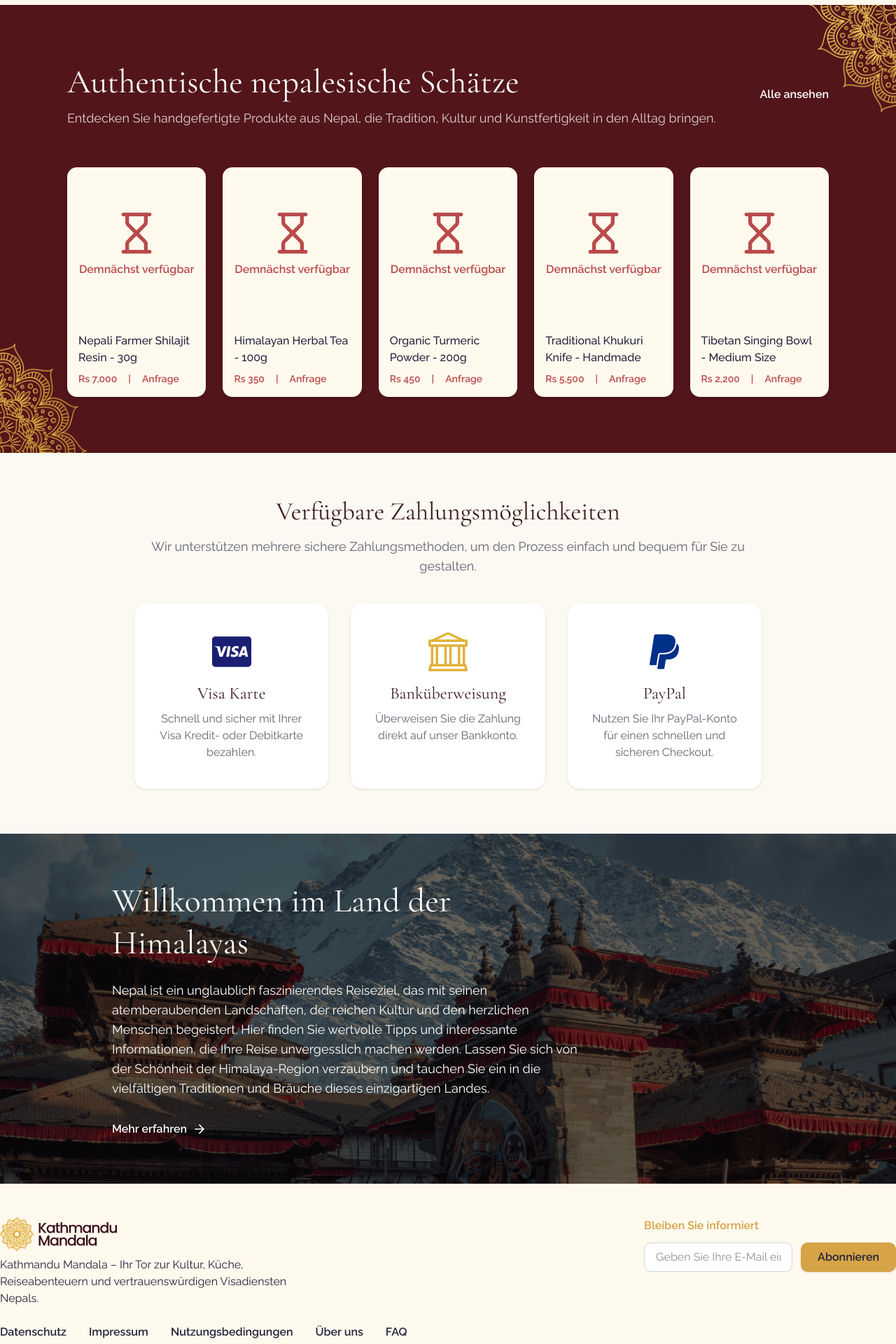
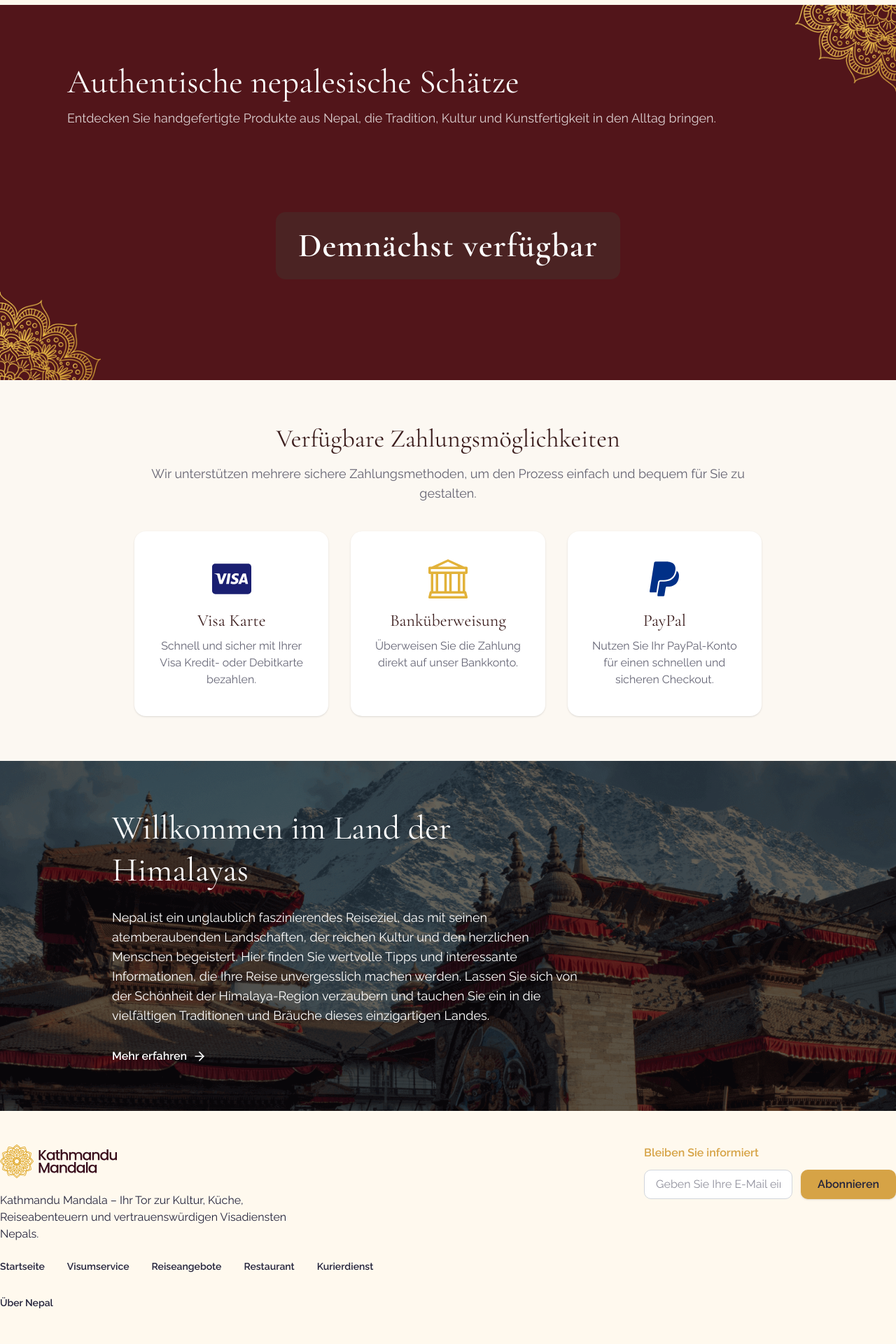
Before and after one commit to sarthakshrestha/kathmandu-mandala, a Next.js app: page / in a window 1280 px wide. Shown: the part 4940-6860 px from the top of the page at 70% size. Built offline with nearby package versions, Linux system fonts and the light colour scheme.

Commit message:
feat: added menu pdf and coming soon

```diff
--- a/public/locales/de.json
+++ b/public/locales/de.json
@@ -251,5 +251,12 @@
   "form_select_gender": "Geschlecht auswählen",
   "faq_heading": "Häufig gestellte Fragen",
   "faq_subheading": "Ihre Fragen beantwortet",
-  "faq_label": "FAQs"
+  "faq_label": "FAQs",
+  "faq_tab_general": "Allgemein",
+  "faq_tab_visa": "Visumantrag",
+  "faq_tab_tour": "Reisepakete",
+  "faq_tab_restaurant": "Restaurant",
+  "faq_tab_shop": "Shop",
+  "faq_tab_courier": "Kurier",
+  "navbar_menu_home": "Startseite"
 }
--- a/public/locales/en.json
+++ b/public/locales/en.json
@@ -251,5 +251,12 @@
   "form_select_gender": "Select gender",
   "faq_heading": "Frequently asked questions",
   "faq_subheading": "Your questions answered here",
-  "faq_label": "FAQs"
+  "faq_label": "FAQs",
+  "faq_tab_general": "General",
+  "faq_tab_visa": "Visa Application",
+  "faq_tab_tour": "Tour packages",
+  "faq_tab_restaurant": "Restaurant",
+  "faq_tab_shop": "Shop",
+  "faq_tab_courier": "Courier",
+  "navbar_menu_home": "Home"
 }
--- a/src/app/components/landing-page-components/component-3.tsx
+++ b/src/app/components/landing-page-components/component-3.tsx
@@ -41,7 +41,8 @@ export default function Component3() {
             </li>
           </ul>
           <a
-            href="#"
+            href="/files/Menu.pdf"
+            download
             className="inline-block bg-[#D6A346] hover:bg-[#c9a13e] text-zinc-900 font-links font-semibold px-6 py-3 rounded-lg shadow transition text-base mt-2"
           >
             {t("download_menu")}
--- a/src/app/components/landing-page-components/component-6.tsx
+++ b/src/app/components/landing-page-components/component-6.tsx
@@ -67,15 +67,15 @@ export default function Component6() {
                 "Discover handcrafted products from Nepal, blending tradition, culture, and artistry into everyday life."}
             </p>
           </div>
-          <a
+          {/* <a
             href="#"
             className="text-white font-links font-semibold text-base hover:underline self-end md:self-center"
           >
             {t("view_all") || "View all"}
-          </a>
+          </a> */}
         </div>
         {/* Products Grid */}
-        <div className="grid grid-cols-1 sm:grid-cols-2 md:grid-cols-3 lg:grid-cols-5 gap-6">
+        {/* <div className="grid grid-cols-1 sm:grid-cols-2 md:grid-cols-3 lg:grid-cols-5 gap-6">
           {products.map((product, idx) => (
             <div
               key={idx}
@@ -99,6 +99,13 @@ export default function Component6() {
               </div>
             </div>
           ))}
+        </div> */}
+        <div className="flex items-center justify-center w-full py-16">
+          <div className="bg-[#4B2323] rounded-xl px-8 py-6 flex items-center justify-center">
+            <span className="text-white font-garamond text-2xl sm:text-3xl md:text-5xl font-semibold tracking-wide">
+              {t("coming_soon") || "COMING SOON"}
+            </span>
+          </div>
         </div>
       </div>
     </section>
--- a/src/app/components/reusable/footer.tsx
+++ b/src/app/components/reusable/footer.tsx
@@ -10,11 +10,11 @@ export default function Footer() {
   }
 
   return (
-    <footer className="bg-[#FFF9EE] w-full pt-12 pb-6 max-sm:px-8">
-      <div className="max-w-[85rem] mx-auto flex flex-col md:flex-row justify-between gap-10">
+    <footer className="bg-[#FFF9EE]  pt-12 pb-6 max-sm:px-8 ">
+      <div className="max-w-[85rem] mx-auto flex flex-col md:flex-row justify-between gap-10 ">
         {/* Left Section */}
         <div className="flex-1 mb-8 md:mb-0">
-          <div className="flex items-center max-sm:items-start gap-4 mb-2">
+          <div className="flex items-center max-sm:items-start gap-4 mb-5">
             <img
               src="/images/icons/LogoHorizontal.svg"
               alt={t("navbar_logo_alt")}
@@ -24,21 +24,24 @@ export default function Footer() {
           <p className="text-[#23233B] font-links text-base mb-6 max-w-md">
             {t("footer_description")}
           </p>
-          <div className="flex flex-col sm:flex-row gap-4 sm:gap-8 font-links font-semibold text-[#23233B] mb-8">
-            <a href="/privacy" className="hover:underline">
-              {t("footer_privacy")}
+          <div className="flex flex-row flex-wrap gap-8 font-links font-semibold text-[#23233B] mb-2 text-sm max-sm:flex-col max-sm:-mb-5 max-sm:gap-5">
+            <a href="/" className="hover:underline">
+              {t("navbar_menu_home") || "Home"}
             </a>
-            <a href="#" className="hover:underline">
-              {t("footer_imprint")}
+            <a href="/visa" className="hover:underline">
+              {t("navbar_menu_visa_service") || "Visa service"}
             </a>
-            <a href="#" className="hover:underline">
-              {t("footer_terms")}
+            <a href="/travel" className="hover:underline">
+              {t("navbar_menu_travel_offers") || "Travel offers"}
             </a>
-            <a href="/about" className="hover:underline">
-              {t("footer_about")}
+            <a href="/restaurant" className="hover:underline">
+              {t("navbar_menu_restaurant") || "Restaurant"}
             </a>
-            <a href="/faq" className="hover:underline">
-              FAQ
+            <a href="/courier" className="hover:underline">
+              {t("navbar_menu_courier_service") || "Courier service"}
+            </a>
+            <a href="/about-nepal" className="hover:underline">
+              {t("navbar_menu_about_nepal") || "About Nepal"}
             </a>
           </div>
         </div>
@@ -48,7 +51,7 @@ export default function Footer() {
             <span className="text-[#D6A346] font-links md:items-start md:justify-end md:flex-row-reverse font-semibold mb-3">
               {t("footer_newsletter_title")}
             </span>
-            <form className="flex flex-col sm:flex-row gap-3 w-full max-w-md md:justify-end">
+            <form className="flex flex-col sm:flex-row gap-3 w-full max-w-2xl md:justify-end">
               <input
                 type="email"
                 placeholder={t("footer_newsletter_placeholder")}
@@ -64,7 +67,7 @@ export default function Footer() {
           </div>
         </div>
       </div>
-      <div className="max-w-[85rem] mx-auto mt-10 mb-1 items-end flex justify-end">
+      <div className="max-w-[85rem] mx-auto mt-10 mb-1 items-end flex justify-end ">
         <a
           href="https://share.google/aszykUjjcBVyT1NJz"
           target="_blank"
--- a/src/app/components/visa-page-components/visa-faq.tsx
+++ b/src/app/components/visa-page-components/visa-faq.tsx
@@ -7,8 +7,11 @@ import {
 } from "@/components/ui/accordion";
 import { useTranslation } from "@/app/hooks/use-translation";
 import { usePathname } from "next/navigation";
+import { Tabs, TabsList, TabsTrigger, TabsContent } from "@/components/ui/tabs";
+import { useState } from "react";
 
 export default function VisaFAQ() {
+  const [activeTab, setActiveTab] = useState("general");
   const { t, isLoaded } = useTranslation();
   const pathname = usePathname();
   if (!isLoaded) return null;
@@ -38,10 +41,41 @@ export default function VisaFAQ() {
     "faq_a10",
   ];
 
+  const tabItems = [
+    { value: "general", label: t("faq_tab_general") },
+    { value: "visa", label: t("faq_tab_visa") },
+    { value: "tour", label: t("faq_tab_tour") },
+    { value: "restaurant", label: t("faq_tab_restaurant") },
+    { value: "shop", label: t("faq_tab_shop") },
+    { value: "courier", label: t("faq_tab_courier") },
+  ];
+
   return (
     <section className="py-6 md:w-2/3 mt-2">
+      {pathname === "/faq" ? (
+        <div className="flex flex-row w-full gap-10">
+          <div className="min-w-[180px] max-w-[220px] lg:mt-64 max-sm:hidden">
+            <Tabs
+              value={activeTab}
+              onValueChange={setActiveTab}
+              className="w-full"
+            >
+              <TabsList className="flex flex-col gap-4 bg-transparent p-0 w-full">
+                {tabItems.map((tab) => (
+                  <TabsTrigger
+                    key={tab.value}
+                    value={tab.value}
+                    className="text-left px-0 py-2 font-links text-lg font-medium data-[state=active]:text-[#B94B4B] text-[#23233B] hover:text-[#B94B4B] transition-colors bg-transparent border-none data-[state=active]:bg-transparent data-[state=active]:border-none data-[state=active]:shadow-none"
+                  >
+                    {tab.label}
+                  </TabsTrigger>
+                ))}
+              </TabsList>
+            </Tabs>
+          </div>
+          <div className="flex-1">
             {pathname === "/faq" && (
-        <div className="flex flex-col items-center mb-4 py-12 max-sm:py-2">
+              <div className="flex flex-col items-center mb-4">
                 <span className="text-[#7B2D2D] text-sm font-links mb-2">
                   {t("faq_label")}
                 </span>
@@ -51,6 +85,27 @@ export default function VisaFAQ() {
                 <span className="text-[#6B6B7B] text-base">
                   {t("faq_subheading")}
                 </span>
+              </div>
+            )}
+            {pathname === "/faq" && (
+              <div className="block sm:hidden w-[400px] gap-5 mb-6 overflow-x-auto">
+                <Tabs
+                  value={activeTab}
+                  onValueChange={setActiveTab}
+                  className="w-full "
+                >
+                  <TabsList className="flex flex-row gap-4 bg-transparent p-0 min-w-max">
+                    {tabItems.map((tab) => (
+                      <TabsTrigger
+                        key={tab.value}
+                        value={tab.value}
+                        className="text-left px-0 py-2 font-links text-lg font-medium data-[state=active]:text-[#B94B4B] text-[#23233B] hover:text-[#B94B4B] transition-colors bg-transparent border-none data-[state=active]:bg-transparent data-[state=active]:border-none data-[state=active]:shadow-none"
+                      >
+                        {tab.label}
+                      </TabsTrigger>
+                    ))}
+                  </TabsList>
+                </Tabs>
               </div>
             )}
             <h2 className="font-garamond font-semibold text-2xl sm:text-3xl mb-6 text-[#23233B]">
@@ -72,6 +127,31 @@ export default function VisaFAQ() {
                 </AccordionItem>
               ))}
             </Accordion>
+          </div>
+        </div>
+      ) : (
+        <div className="flex flex-col items-center mb-4 py-12 max-sm:py-2">
+          <h2 className="font-garamond font-semibold text-2xl sm:text-3xl mb-6 text-[#23233B]">
+            FAQ
+          </h2>
+          <Accordion type="multiple" className="flex flex-col gap-4">
+            {faqKeys.map((key, idx) => (
+              <AccordionItem
+                key={key}
+                value={key}
+                className="bg-[#F7ECD9] rounded-xl px-4"
+              >
+                <AccordionTrigger className="text-[#23233B] font-links text-base sm:text-lg font-medium">
+                  {t(key)}
+                </AccordionTrigger>
+                <AccordionContent className="text-[#23233B] font-links text-sm sm:text-base">
+                  {t(faqAnswers[idx])}
+                </AccordionContent>
+              </AccordionItem>
+            ))}
+          </Accordion>
+        </div>
+      )}
     </section>
   );
 }
```
Also changed, not shown: 1 other file (tests, documents, lock files or other folders). Lines whose indentation alone changed are shown as unchanged.
